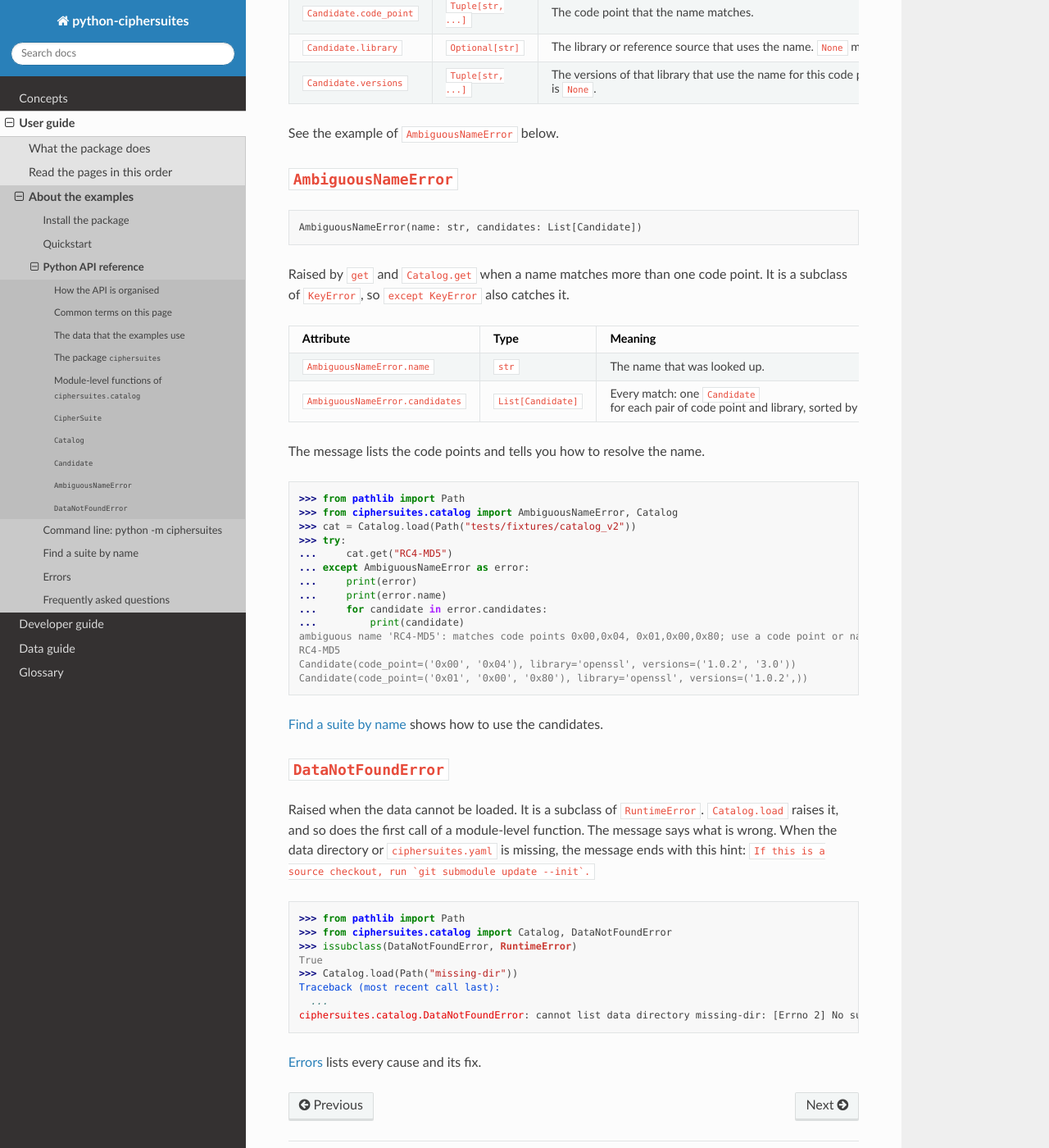
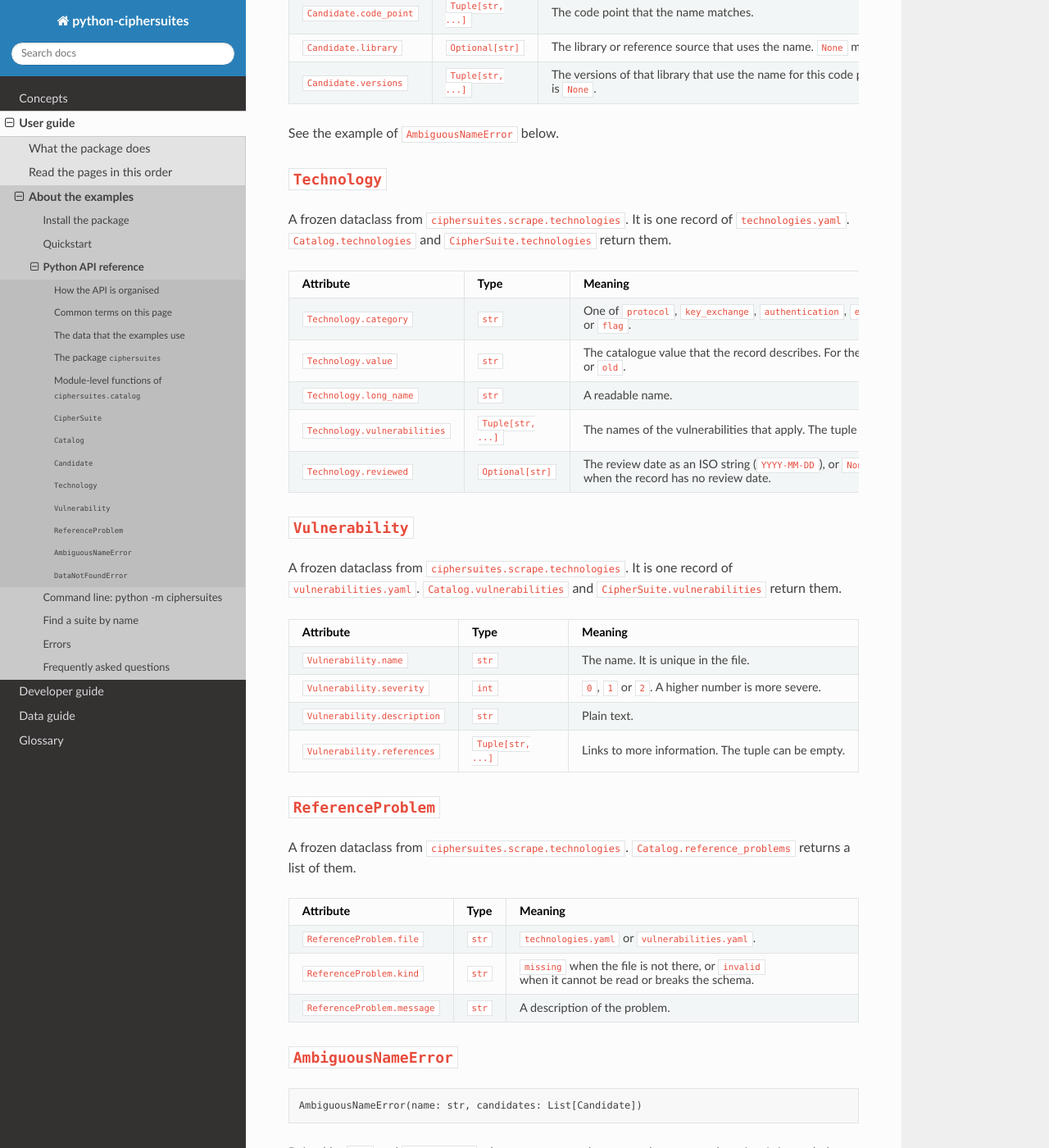
Before and after one commit to Spacecow99/python-ciphersuites, a Sphinx documentation site: the page built from docs/source/user/api.md, in a window 1280 px wide and 1400 px high, scrolled down 15093 px. Shown: the whole window at 82% size. Built offline with Sphinx 7.4.7 and the Read the Docs theme 3.1.0, drawn with Linux system fonts in a browser that asks for light colours.

Commit message:
docs: document the reference record types and fix the key tables (#29)
Co-Authored-By: Claude Sonnet 5.5 <noreply@anthropic.com>
Claude-Session: https://claude.ai/code/session_019XoRkDx43adV42ixnb7eDY

````diff
--- a/docs/source/user/api.md
+++ b/docs/source/user/api.md
@@ -770,6 +770,44 @@ name. `AmbiguousNameError.candidates` holds a list of them.
 
 See the example of `AmbiguousNameError` below.
 
+## `Technology`
+
+A frozen dataclass from `ciphersuites.scrape.technologies`. It is one
+record of `technologies.yaml`. `Catalog.technologies` and
+`CipherSuite.technologies` return them.
+
+| Attribute | Type | Meaning |
+|---|---|---|
+| `Technology.category` | `str` | One of `protocol`, `key_exchange`, `authentication`, `encryption`, `hashing` or `flag`. |
+| `Technology.value` | `str` | The catalogue value that the record describes. For the category `flag`, it is `export` or `old`. |
+| `Technology.long_name` | `str` | A readable name. |
+| `Technology.vulnerabilities` | `Tuple[str, ...]` | The names of the vulnerabilities that apply. The tuple can be empty. |
+| `Technology.reviewed` | `Optional[str]` | The review date as an ISO string (`YYYY-MM-DD`), or `None` when the record has no review date. |
+
+## `Vulnerability`
+
+A frozen dataclass from `ciphersuites.scrape.technologies`. It is one
+record of `vulnerabilities.yaml`. `Catalog.vulnerabilities` and
+`CipherSuite.vulnerabilities` return them.
+
+| Attribute | Type | Meaning |
+|---|---|---|
+| `Vulnerability.name` | `str` | The name. It is unique in the file. |
+| `Vulnerability.severity` | `int` | `0`, `1` or `2`. A higher number is more severe. |
+| `Vulnerability.description` | `str` | Plain text. |
+| `Vulnerability.references` | `Tuple[str, ...]` | Links to more information. The tuple can be empty. |
+
+## `ReferenceProblem`
+
+A frozen dataclass from `ciphersuites.scrape.technologies`.
+`Catalog.reference_problems` returns a list of them.
+
+| Attribute | Type | Meaning |
+|---|---|---|
+| `ReferenceProblem.file` | `str` | `technologies.yaml` or `vulnerabilities.yaml`. |
+| `ReferenceProblem.kind` | `str` | `missing` when the file is not there, or `invalid` when it cannot be read or breaks the schema. |
+| `ReferenceProblem.message` | `str` | A description of the problem. |
+
 ## `AmbiguousNameError`
 
 ```text
````
Also changed, not shown: docs/source/data/technologies-and-vulnerabilities.md (+5 -2 lines), docs/source/developer/known-limitations.md (+5 -0 lines).
